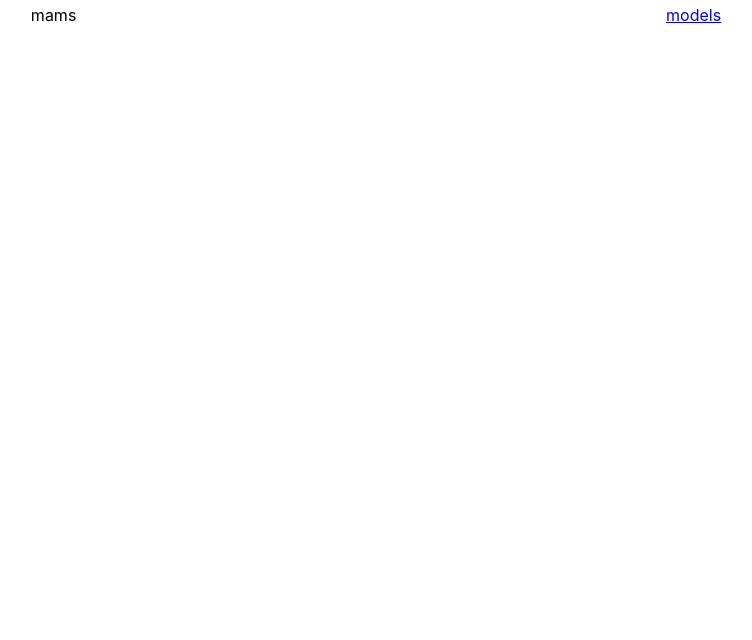
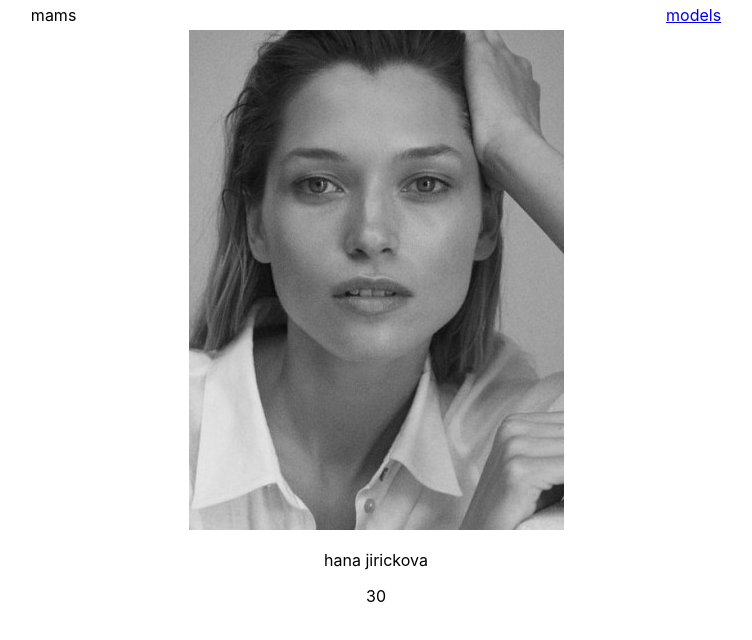
Before and after one commit to RicardVillalba/modelsManagementSystem, a React (Create React App) app: page /model/1 in a window 1280 px wide. Shown: the top 640 px of the page, without its empty margins (264-1016 px from the left). Built offline with nearby package versions, Linux system fonts and the light colour scheme.

Commit message:
model page working after convert the id  coming from getId to a number it eas a string

```diff
--- a/src/components/model.js
+++ b/src/components/model.js
@@ -6,19 +6,21 @@ const Model = (props) => {
     return id;
   }
   const modelId = GetId();
-  console.log(modelId);
+  console.log(typeof modelId);
   //////////////////////
   const data = props.data;
-  //   console.log(data.models);
+
   //   console.log(props.data.models);
-  const model = data.models.find((model) => model._id === modelId);
+  const model = data.models.find((model) => model._id === parseInt(modelId));
+
   console.log(model);
   return (
     <div className="modelContainer">
-      {/* <img src={model.image} alt={model.name} />
+      <img src={`/${model.image}`} alt={model.name} />
       <div className="modelInfo">
         <p>{model.name}</p>
-      </div> */}
+        <p>{model.age}</p>
+      </div>
     </div>
   );
 };
```
